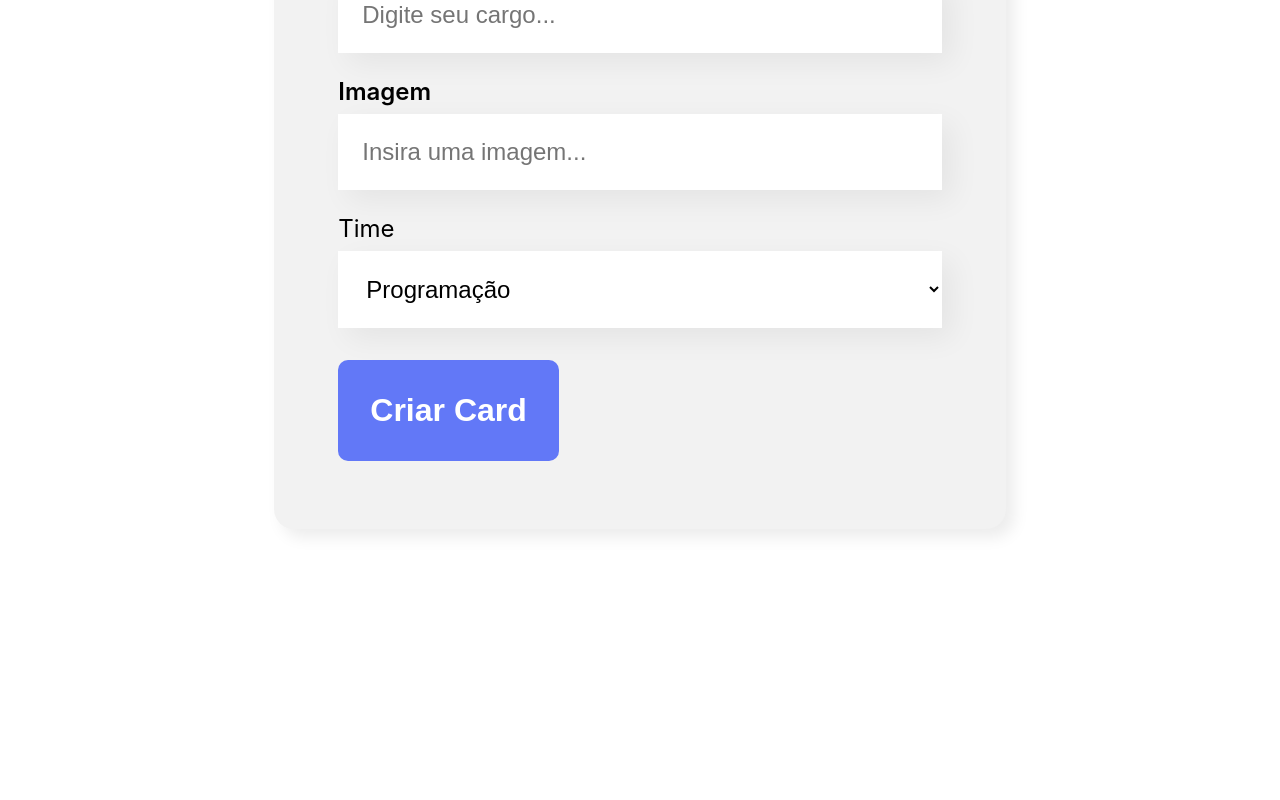
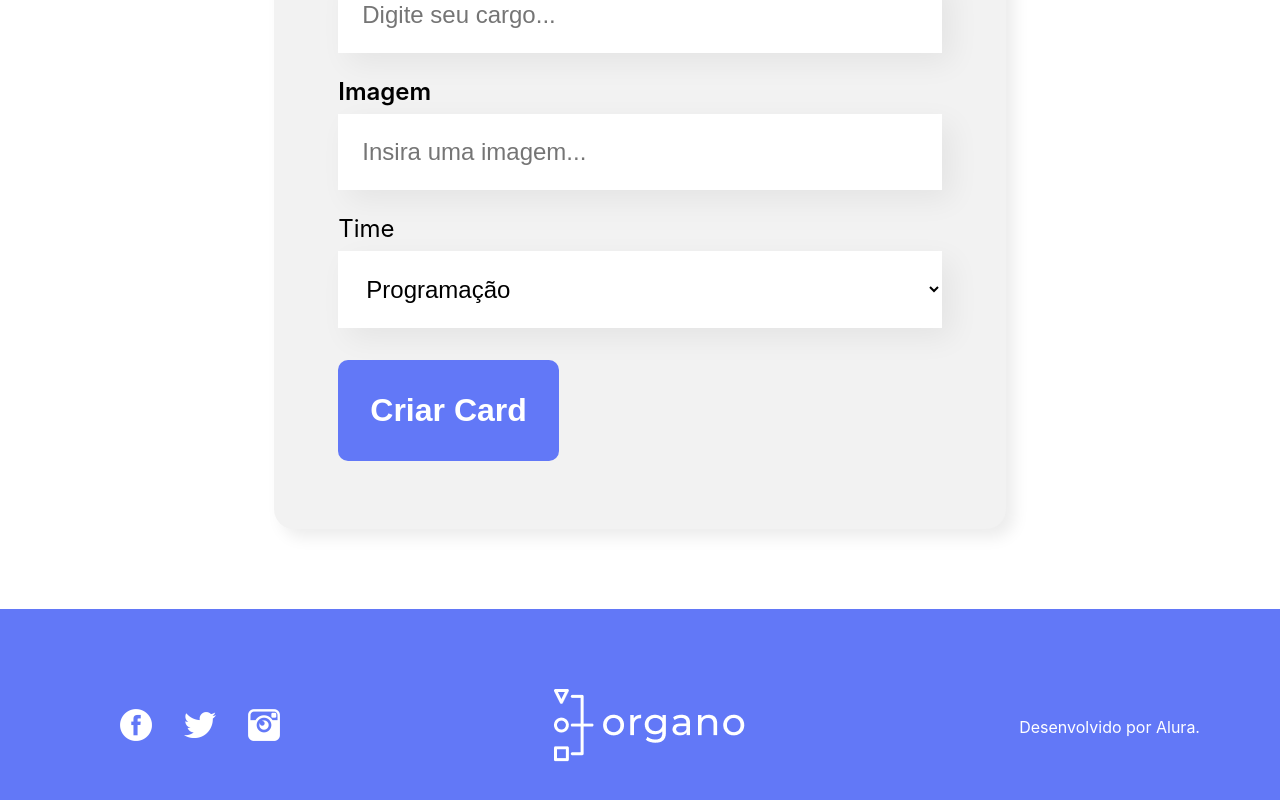
Before and after one commit to pablo-sa10/organo, a React (Create React App) app: page / in a window 1280 px wide. Shown: the part 946-1746 px from the top of the page. Before the commit the page ends 1555 px from the top, so only its background shows below. Built offline with nearby package versions, Linux system fonts and the light colour scheme.

Commit message:
rodape feito

```diff
--- a/src/App.js
+++ b/src/App.js
@@ -2,6 +2,7 @@ import { useState } from 'react';
 import Banner from './components/banner';
 import Formulario from './components/formulario';
 import Time from './components/time';
+import Rodape from './components/rodape/rodape';
 
 function App() {
 
@@ -56,6 +57,7 @@ function App() {
         corSecundaria={time.corSecundaria}
         colaboradores={colaboradores.filter(colaborador => colaborador.time === time.nome)}
       />)}
+      <Rodape/>
     </div>
   );
 }
--- a/src/components/formulario/index.jsx
+++ b/src/components/formulario/index.jsx
@@ -14,9 +14,10 @@ const Formulario = (props) => {
             imagem,
             time
         })
-
-        console.log(nome, cargo, imagem, time)
-
+        setNome('')
+        setCargo('')
+        setImagem('')
+        setTime('Programação')
     }
 
     const [nome, setNome] = useState('')
--- /dev/null
+++ b/src/components/rodape/rodape.css
@@ -0,0 +1,17 @@
+.footer {
+    background: #6278F7;
+    color: #FFF;
+    padding: 80px;
+    display: flex;
+    justify-content: space-between;
+    align-items: center;
+}
+
+.footer ul li {
+    display: inline-block;
+    margin-right: 32px;
+}
+
+.footer ul li:last-child {
+    margin-right: 0;
+}
--- /dev/null
+++ b/src/components/rodape/rodape.jsx
@@ -0,0 +1,37 @@
+//src/componentes/Rodape/index.js
+
+import './rodape.css';
+
+const Rodape = () => {
+    return (<footer className="footer">
+        <section>
+            <ul>
+                <li>
+                    <a href="facebook.com" target="_blank">
+                        <img src="/images/imagens/fb.png" alt="" />
+                    </a>
+                </li>
+                <li>
+                    <a href="twitter.com" target="_blank">
+                        <img src="/images/imagens/tw.png" alt="" />
+                    </a>
+                </li>
+                <li>
+                    <a href="instagram.com" target="_blank">
+                        <img src="/images/imagens/ig.png" alt="" />
+                    </a>
+                </li>
+            </ul>
+        </section>
+        <section>
+            <img src="/images/imagens/logo.png" alt="" />
+        </section>
+        <section>
+            <p>
+                Desenvolvido por Alura.
+            </p>
+        </section>
+    </footer>)
+}
+
+export default Rodape
```
Also changed, not shown: public/index.html (+1 -22 lines).
